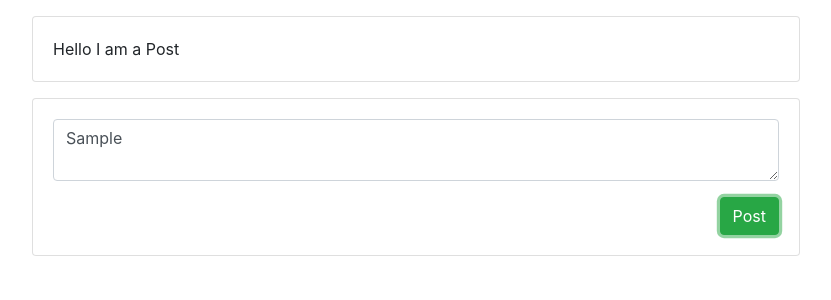
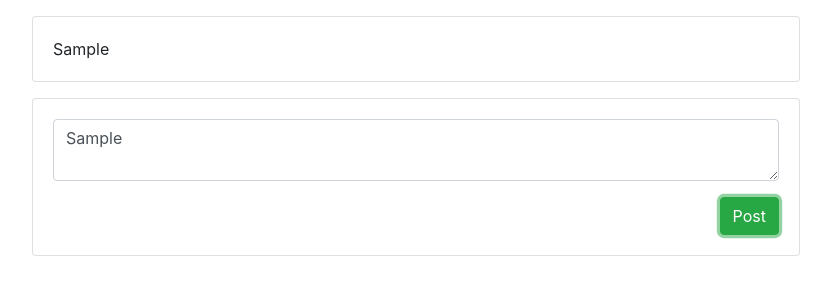
Before and after one commit to omeiregman/VanHack-Forum, a React (Create React App) app: page / in a window 1280 px wide. Both pictures are taken after typing "Sample" into the empty fields and a click on the button "Post". Shown: the top 300 px of the page, without its empty margins (224-1055 px from the left). Built offline with nearby package versions, Linux system fonts and the light colour scheme.

Commit message:
Add post

```diff
--- a/src/App.js
+++ b/src/App.js
@@ -1,19 +1,48 @@
 import React, { Component } from 'react';
 import './App.css';
+import Post from './Post/component/Post';
 
 class App extends Component {
+
+  constructor(props) {
+    super(props);
+
+    this.addPost = this.addPost.bind(this);
+    this.handlePostEditorInputChange = this.handlePostEditorInputChange.bind(this);
+    this.state = {
+      posts: [],
+      newPostBody: '',
+    }
+  }
+
+  addPost() {
+    const newState = Object.assign({}, this.state);
+    newState.posts.push(this.state.newPostBody);
+    newState.newPostBody = '';
+    this.setState(newState);
+  }
+
+  handlePostEditorInputChange(ev) {
+    this.setState({
+      newPostBody: ev.target.value
+    });
+  }
+
   render() {
     return (
       <div>
-        <div className="card post-body">
-          <div className="card-body">
-            Hello I am a Post
-          </div>
-        </div>
+        {
+          this.state.posts.map((postBody, idx) => {
+          return (
+            <Post key={idx} postBody={postBody} />
+          )
+        })
+       }
+
         <div className="card post-editor">
           <div className="card-body">
-            <textarea className="form-control post-editor-input"/>
-            <button className="btn btn-success post-editor-btn">Post</button>
+            <textarea className="form-control post-editor-input" onChange={this.handlePostEditorInputChange}/>
+            <button className="btn btn-success post-editor-btn" onClick={this.addPost}>Post</button>
           </div>
         </div>
       </div>
--- /dev/null
+++ b/src/Post/component/Post.js
@@ -0,0 +1,19 @@
+import React, { Component } from 'react';
+
+
+class Post extends Component {
+//  constructor() {
+  //  super();
+//}
+  render() {
+    return (
+      <div className="card post-body">
+        <div className="card-body">
+          {this.props.postBody}
+        </div>
+      </div>
+    );
+  }
+}
+
+export default Post;
```
